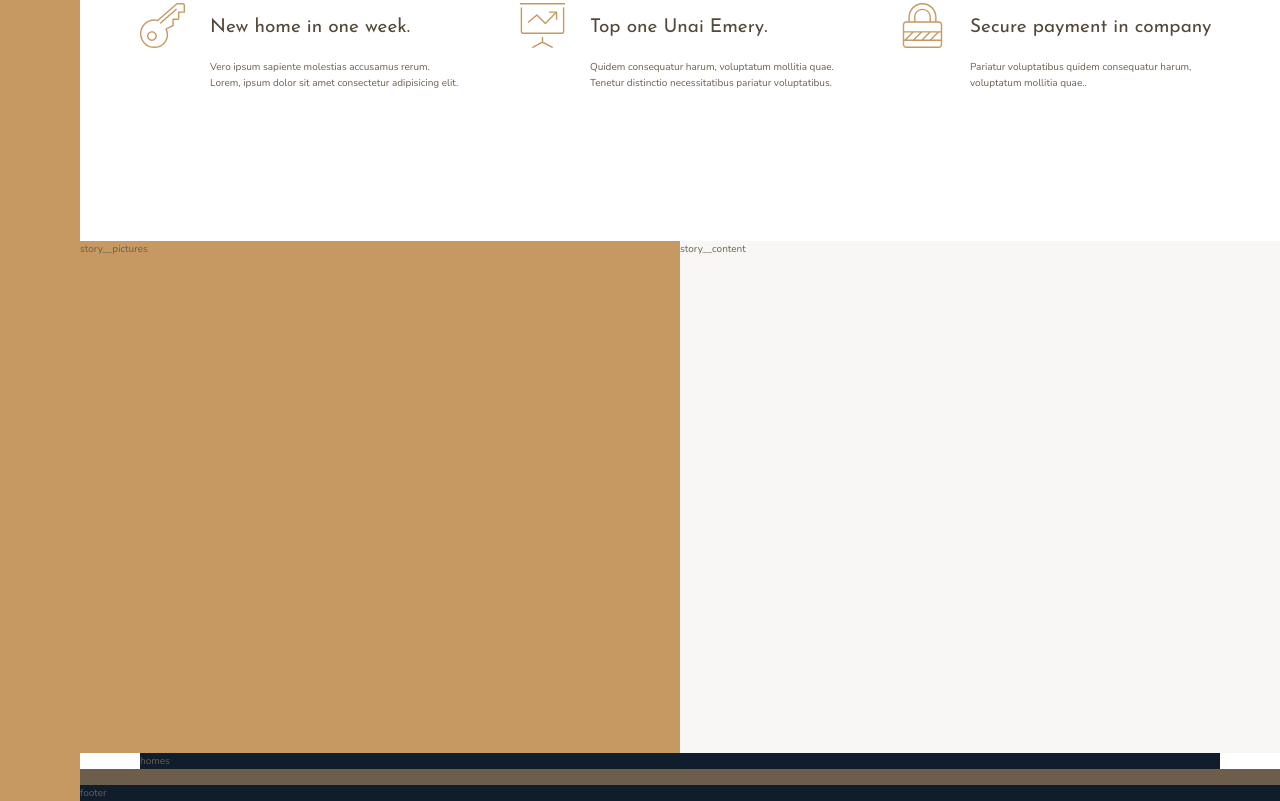
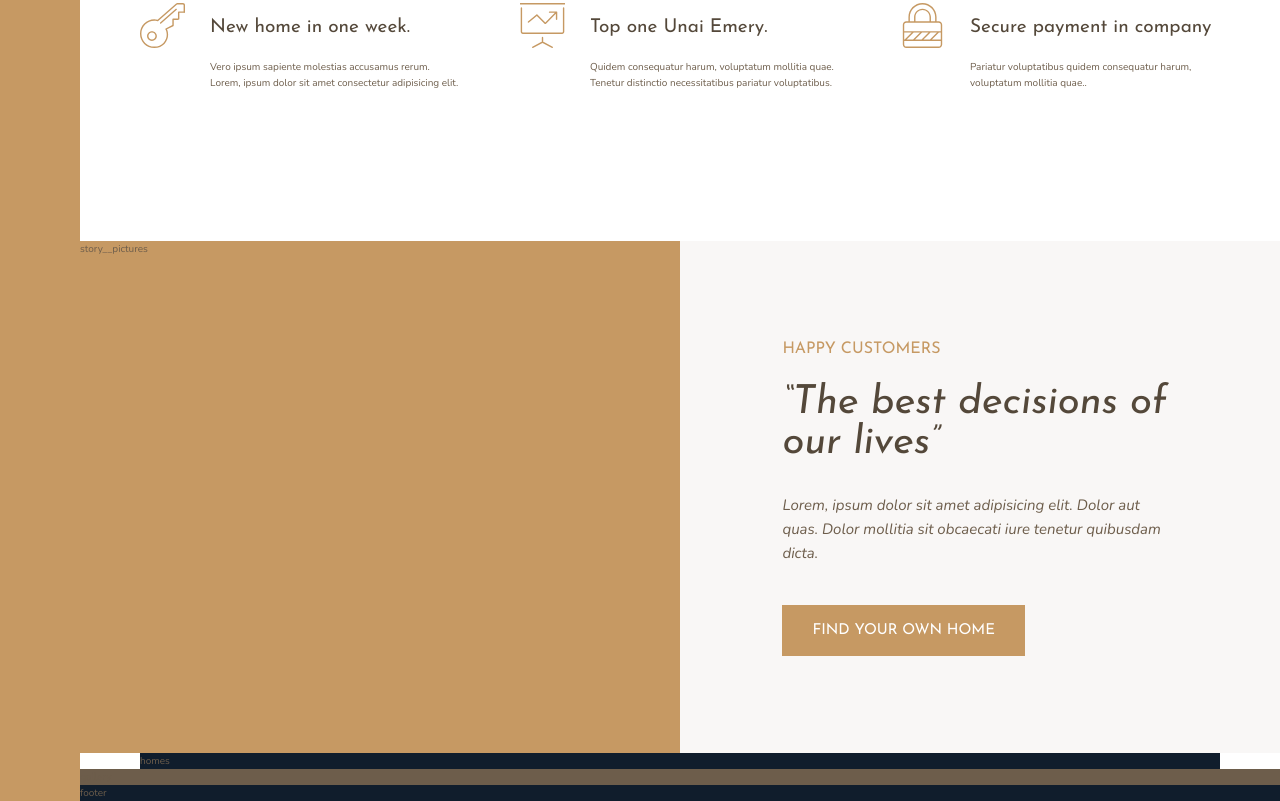
Before and after one commit to KordianPilarski/Nexter, a website: page index.html in a window 1280 px wide. Shown: the part 914-1715 px from the top of the page. Drawn offline with nearby package versions, Linux system fonts and the light colour scheme.

Commit message:
add first part of stories section

```diff
--- a/index.html
+++ b/index.html
@@ -66,7 +66,12 @@
             story__pictures
         </div>
         <div class="story__content">
-            story__content
+            <h3 class="heading-3 mb-sm">Happy Customers</h3>
+            <h2 class="heading-2 heading-2--dark mb-md">&ldquo;The best decisions of our lives&rdquo;</h2>
+            <p class="story__text">
+                Lorem, ipsum dolor sit amet  adipisicing elit. Dolor aut quas. Dolor mollitia sit obcaecati iure tenetur quibusdam dicta.
+            </p>
+            <button class="btn">Find your own home</button>
         </div>
         <div class="homes">
             homes
--- a/sass/_story.scss
+++ b/sass/_story.scss
@@ -7,5 +7,21 @@
     &__content {
         background-color: $color-grey-light-1;
         grid-column: col-start 5 / full-end;
+
+        padding: 6rem 8vw;
+        display: grid;
+        align-content: center;
+        justify-items: start;
+
+        // display: flex;
+        // flex-direction: column;
+        // justify-content: center;
+        // align-items: flex-start;
+    }
+
+    &__text {
+        font-size: 1.5rem;
+        font-style: italic;
+        margin-bottom: 4rem;
     }
 }
--- a/sass/_typography.scss
+++ b/sass/_typography.scss
@@ -9,10 +9,19 @@
 
 .heading-2 {
     @extend %heading;
+    font-size: 4rem;
+    font-style: italic;
+    line-height: 1;
+
+    &--light { color: $color-grey-light-1; }
+    &--dark { color: $color-grey-dark-1; }
 }
 
 .heading-3 {
     @extend %heading;
+    font-size: 1.6rem;
+    color: $color-primary;
+    text-transform: uppercase;
 }
 
 .heading-4 {
@@ -22,3 +31,25 @@
     &--light { color: $color-grey-light-1; }
     &--dark { color: $color-grey-dark-1; }
 }
+
+.btn {
+    background-color: $color-primary;
+    color: #fff;
+    border: none;
+    border-radius: 0;
+    font-family: $font-display;
+    font-size: 1.5rem;
+    text-transform: uppercase;
+    padding: 1.8rem 3rem;
+    cursor: pointer;
+    transition: all .2s;
+
+    &:hover {
+        background-color: $color-primary-dark;
+    }
+}
+
+.mb-sm { margin-bottom: 2rem; }
+.mb-md { margin-bottom: 3rem; }
+.mb-lg { margin-bottom: 4rem; }
+.mb-hg { margin-bottom: 8rem; }
```
Also changed, not shown: css/style.css.
